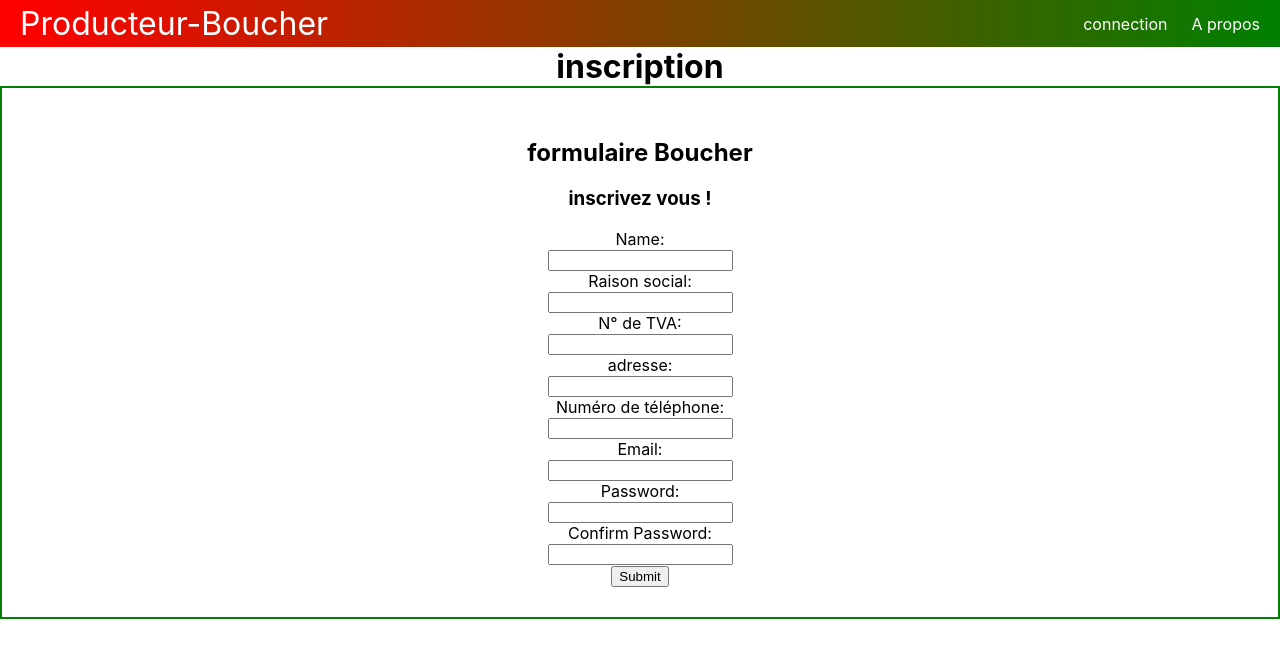
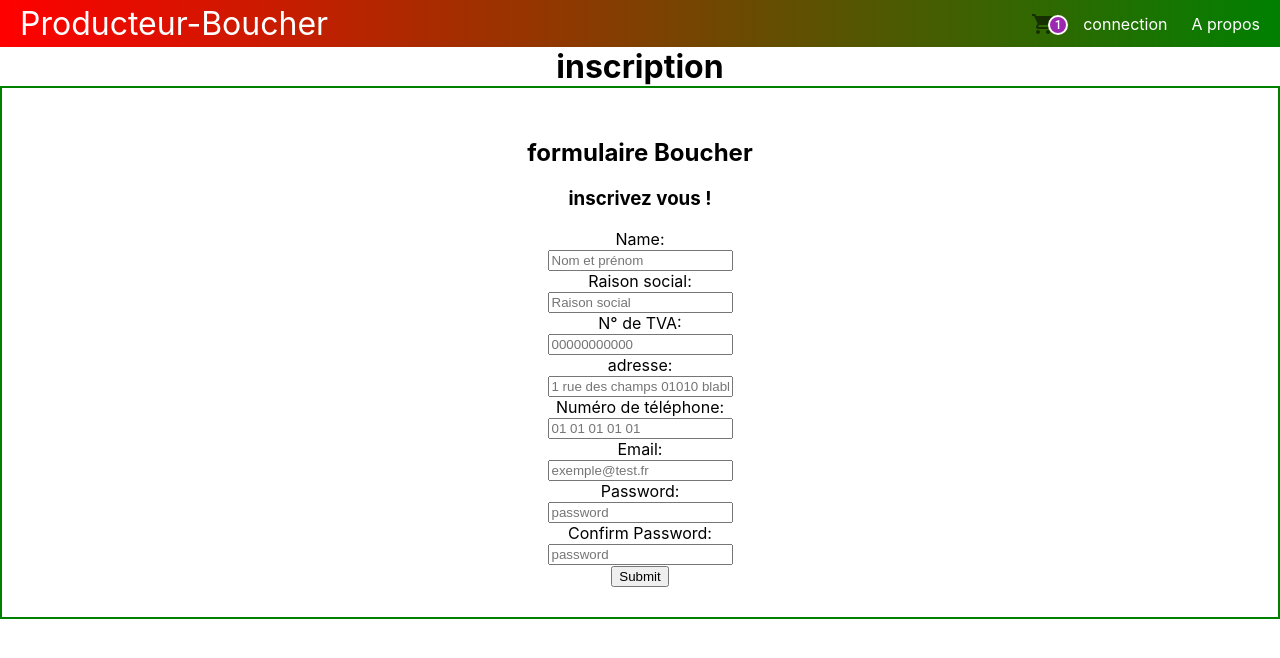
Before and after one commit to kkevin203/appli-boucher, a React (Create React App) app: page /inscription-boucher in a window 1280 px wide. Shown: the top 658 px of the page. Built offline with nearby package versions, Linux system fonts and the light colour scheme.

Commit message:
ajout icone panier

```diff
--- /dev/null
+++ b/src/components/Logo-panier.js
@@ -0,0 +1,24 @@
+import * as React from 'react';
+import Badge from '@mui/material/Badge';
+import { styled } from '@mui/material/styles';
+import IconButton from '@mui/material/IconButton';
+import ShoppingCartIcon from '@mui/icons-material/ShoppingCart';
+
+const StyledBadge = styled(Badge)(({ theme }) => ({
+  '& .MuiBadge-badge': {
+    right: -3,
+    top: 13,
+    border: `2px solid ${theme.palette.background.paper}`,
+    padding: '0 4px',
+  },
+}));
+
+export default function Logo_panier() {
+  return (
+    <IconButton aria-label="cart">
+      <StyledBadge badgeContent={1} color="secondary">
+        <ShoppingCartIcon />
+      </StyledBadge>
+    </IconButton>
+  );
+}
--- a/src/components/card.js
+++ b/src/components/card.js
@@ -10,8 +10,6 @@ import Avatar from '@mui/material/Avatar';
 import IconButton from '@mui/material/IconButton';
 import Typography from '@mui/material/Typography';
 import { red } from '@mui/material/colors';
-import FavoriteIcon from '@mui/icons-material/Favorite';
-import ShareIcon from '@mui/icons-material/Share';
 import MoreVertIcon from '@mui/icons-material/MoreVert';
 import ExpandMoreIcon from '@mui/icons-material/ExpandMore';
 import Button from '@mui/material/Button';
--- a/src/components/formulaire-inscription.js
+++ b/src/components/formulaire-inscription.js
@@ -91,6 +91,7 @@ function Formulaire(props) {
           <input
             type="text"
             value={name}
+            placeholder="Nom et prénom"
             required
             onChange={(e) => {
               handleChange(e);
@@ -104,6 +105,7 @@ function Formulaire(props) {
           <input
             type="text"
             value={nameCompany}
+            placeholder="Raison social"
             required
             onChange={(e) => {
               handleNameCompanyChange(e);
@@ -118,6 +120,7 @@ function Formulaire(props) {
             type="text"
             maxlength="11"
             pattern="[0-9]{11}"
+            placeholder="00000000000"
             value={tva}
             required
             onChange={(e) => {
@@ -132,6 +135,7 @@ function Formulaire(props) {
           <input
             type="text"
             value={adresse}
+            placeholder="1 rue des champs 01010 blabla"
             required
             onChange={(e) => {
               handleAdresseChange(e);
@@ -144,6 +148,7 @@ function Formulaire(props) {
             type="text"
             maxlength="10"
             pattern="[0-9]{10}"
+            placeholder="01 01 01 01 01"
             value={numero}
             required
             onChange={(e) => {
@@ -158,6 +163,7 @@ function Formulaire(props) {
           <input
             type="email"
             value={email}
+            placeholder="exemple@test.fr"
             required
             onChange={(e) => {
               handleEmailChange(e);
@@ -171,6 +177,7 @@ function Formulaire(props) {
           <input
             type="password"
             value={password}
+            placeholder="password"
             required
             onChange={(e) => {
               handlePasswordChange(e);
@@ -184,6 +191,7 @@ function Formulaire(props) {
           <input
             type="password"
             value={confPassword}
+            placeholder="password"
             required
             onChange={(e) => {
               handleConfPasswordChange(e);
--- a/src/navbar.js
+++ b/src/navbar.js
@@ -3,6 +3,7 @@ import Menu from '@mui/material/Menu';
 import MenuItem from '@mui/material/MenuItem';
 import { Link, useMatch, useResolvedPath } from 'react-router-dom';
 import Fade from '@mui/material/Fade';
+import Logo_panier from './components/Logo-panier';
 
 export default function Navbar() {
   return (
@@ -11,8 +12,15 @@ export default function Navbar() {
         Producteur-Boucher
       </Link>
       <ul>
-
-        <CustomLinkWithMenuItem to="connection" firstMenu="Boucher" secondMenu="Producteur" thirdMenu="Déconnection">connection</CustomLinkWithMenuItem>
+        <Logo_panier />
+        <CustomLinkWithMenuItem
+          to="connection"
+          firstMenu="Boucher"
+          secondMenu="Producteur"
+          thirdMenu="Déconnection"
+        >
+          connection
+        </CustomLinkWithMenuItem>
         <CustomLink to="propos">A propos</CustomLink>
       </ul>
     </nav>
--- a/src/pages/Home.js
+++ b/src/pages/Home.js
@@ -1,6 +1,5 @@
 import Grid from '@mui/material/Grid';
-import img1 from '../Ressources/Image/img-1.jpg';
-import img2 from '../Ressources/Image/img2.webp';
+
 
 import RecipeReviewCard from '../components/card';
 const MyCard = RecipeReviewCard;
--- a/src/pages/inscription-boucher.js
+++ b/src/pages/inscription-boucher.js
@@ -5,7 +5,7 @@ const Form = Formulaire;
 export default function inscription() {
   return (
     <>
-      <h1>inscription</h1>
+      <h1>inscription </h1>
       <Form title=" Boucher" />
     </>
   );
```
